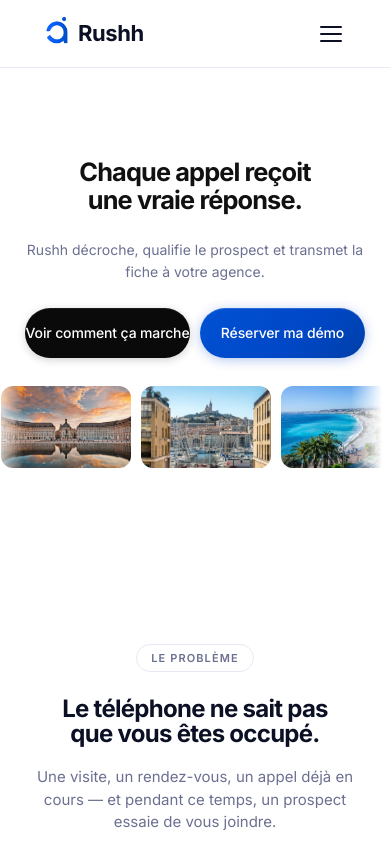
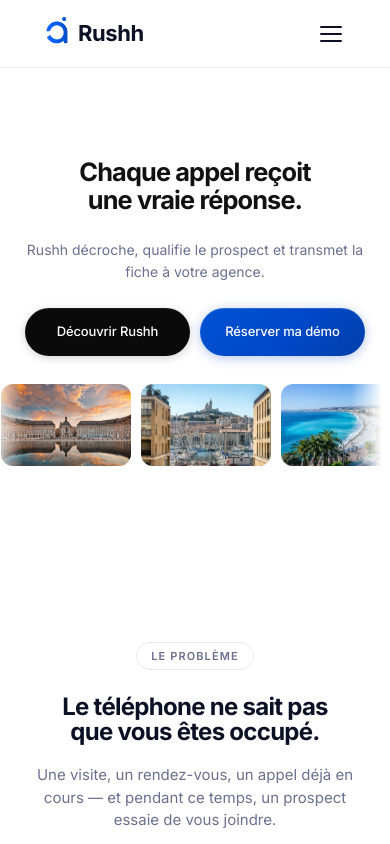
Before and after one commit to gasparddd64/rushh-landingpage, a Next.js app: page / in a window 390 px wide. Shown: the top 844 px of the page. Built offline with nearby package versions, Linux system fonts and the light colour scheme.

Commit message:
fix: smaller mobile CTA text, rename first hero CTA to Découvrir Rushh

```diff
--- a/app/globals.css
+++ b/app/globals.css
@@ -3015,7 +3015,7 @@ section { position: relative; }
 
   /* Hero CTAs — side by side on mobile */
   .hero-ctas { gap: 10px; max-width: 340px; width: 100%; justify-content: center; flex-wrap: nowrap; margin: 0 auto; }
-  .hero-ctas .hero-cta-equal { height: 50px; font-size: 14px; padding: 0 18px; border-radius: 999px; flex: 1 1 0; min-width: 0; }
+  .hero-ctas .hero-cta-equal { height: 48px; font-size: 13px; padding: 0 14px; border-radius: 999px; flex: 1 1 0; min-width: 0; }
   .hero-ctas .hero-btn-phone { gap: 6px; }
 
   /* City carousel — visible on mobile */
--- a/components/sections/HeroSection.tsx
+++ b/components/sections/HeroSection.tsx
@@ -400,7 +400,7 @@ export function HeroSection() {
               onClick={() => { document.getElementById("features")?.scrollIntoView({ behavior: "smooth" }); }}
               className="hero-btn-phone hero-cta-equal"
             >
-              Voir comment ça marche
+              Découvrir Rushh
             </button>
             <button
               onClick={() => window.open("https://calendly.com/gaspardv/rushh", "_blank")}
```
